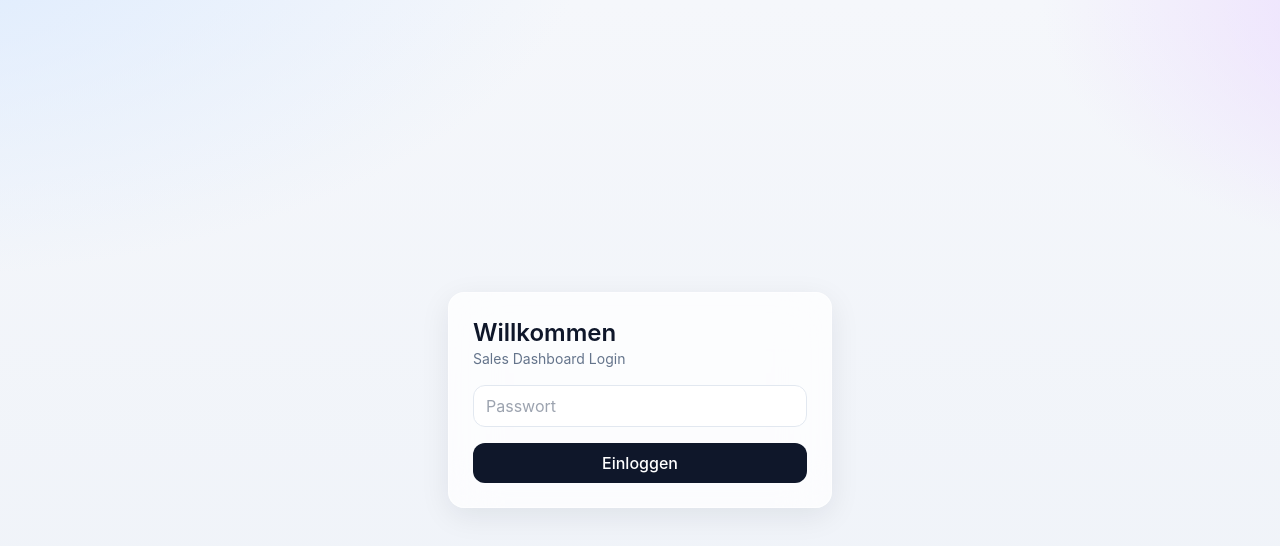
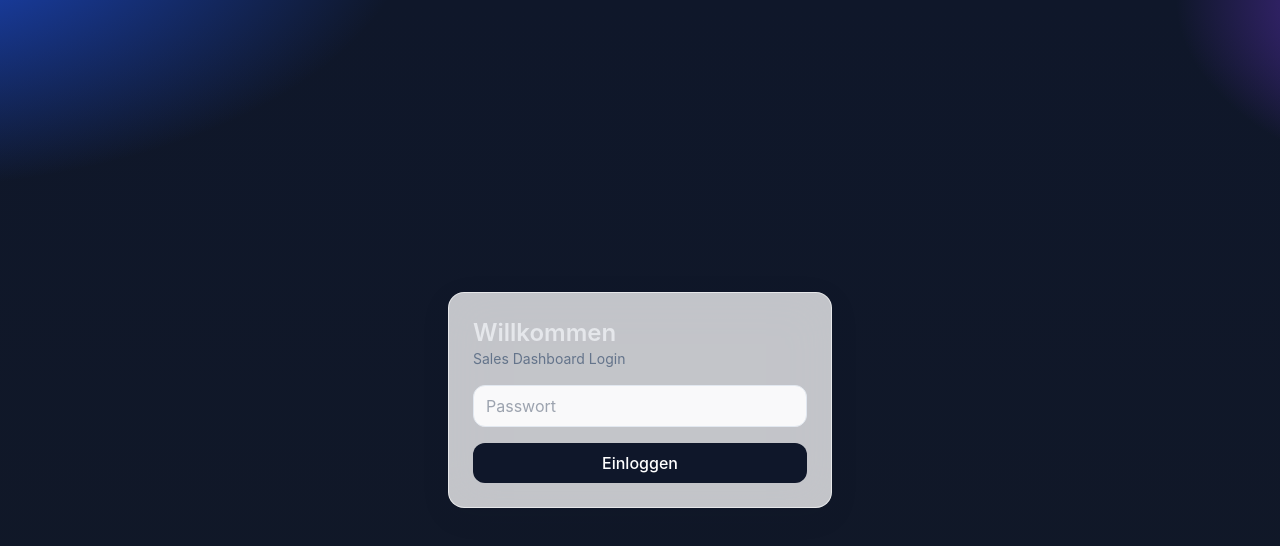
Before and after one commit to lukas-final/Sales-Dashboard-DPB, a Next.js app: page /login in a window 1280 px wide. Shown: the top 546 px of the page. Built offline with nearby package versions, Linux system fonts and the light colour scheme.

Commit message:
style: darker background + readable forms; feat: broader dashboard month options

```diff
--- a/app/(protected)/dashboard/page.tsx
+++ b/app/(protected)/dashboard/page.tsx
@@ -25,12 +25,20 @@
   const [months, setMonths] = useState<string[]>([])
 
   useEffect(() => {
-    fetch('/api/sales?month=all')
-      .then((r) => r.json())
-      .then((rows: Array<{ month_key: string }>) => {
-        const unique = Array.from(new Set(rows.map((r) => r.month_key).filter(Boolean))).sort().reverse()
-        setMonths(unique)
+    Promise.all([
+      fetch('/api/sales?month=all').then((r) => r.json() as Promise<Array<{ month_key: string }>>),
+      fetch('/api/traffic?month=all').then((r) => r.json() as Promise<Array<{ month_key: string }>>),
+    ]).then(([salesRows, trafficRows]) => {
+      const all = [...salesRows, ...trafficRows]
+      const fromData = Array.from(new Set(all.map((r) => r.month_key).filter(Boolean)))
+      const now = new Date()
+      const recent = Array.from({ length: 12 }).map((_, i) => {
+        const d = new Date(now.getFullYear(), now.getMonth() - i, 1)
+        return `${d.getFullYear()}-${String(d.getMonth() + 1).padStart(2, '0')}`
       })
+      const unique = Array.from(new Set([...fromData, ...recent])).sort().reverse()
+      setMonths(unique)
+    })
   }, [])
 
   useEffect(() => {
--- a/app/(protected)/data-entry/page.tsx
+++ b/app/(protected)/data-entry/page.tsx
@@ -104,7 +104,7 @@
     <div className="max-w-5xl w-full overflow-x-hidden space-y-5">
       <h1 className="text-2xl font-bold">Dateneingabe</h1>
 
-      <section className="bg-white border border-neutral-200 rounded-xl p-4 space-y-3">
+      <section className="bg-white border border-neutral-200 rounded-xl p-4 space-y-3 text-slate-900">
         <h2 className="font-semibold">A) Ad Spend + Lead Eingang (unabhängig vom Verkauf)</h2>
         <form onSubmit={submitTraffic} className="space-y-3">
           <div className="grid grid-cols-1 md:grid-cols-2 gap-3">
@@ -112,16 +112,16 @@
               <input type="month" value={trafficMonth} onChange={(e) => setTrafficMonth(e.target.value)} className="w-full min-w-0 max-w-full bg-white border border-neutral-300 rounded px-3 py-2 appearance-none" />
             </Field>
             <Field label="Ad Spend (Monat)">
-              <input type="number" value={adSpend} onChange={(e) => setAdSpend(e.target.value)} className="w-full bg-white border border-neutral-300 rounded px-3 py-2" />
+              <input type="number" value={adSpend} onChange={(e) => setAdSpend(e.target.value)} className="w-full bg-white text-slate-900 placeholder:text-slate-400 border border-neutral-300 rounded px-3 py-2" />
             </Field>
             <Field label="Lead Eingang gesamt">
-              <input type="number" value={leads} onChange={(e) => setLeads(e.target.value)} className="w-full bg-white border border-neutral-300 rounded px-3 py-2" />
+              <input type="number" value={leads} onChange={(e) => setLeads(e.target.value)} className="w-full bg-white text-slate-900 placeholder:text-slate-400 border border-neutral-300 rounded px-3 py-2" />
             </Field>
             <Field label="Terminiert gesamt">
-              <input type="number" value={scheduled} onChange={(e) => setScheduled(e.target.value)} className="w-full bg-white border border-neutral-300 rounded px-3 py-2" />
+              <input type="number" value={scheduled} onChange={(e) => setScheduled(e.target.value)} className="w-full bg-white text-slate-900 placeholder:text-slate-400 border border-neutral-300 rounded px-3 py-2" />
             </Field>
             <Field label="Verloren in Terminierung">
-              <input type="number" value={lostScheduling} onChange={(e) => setLostScheduling(e.target.value)} className="w-full bg-white border border-neutral-300 rounded px-3 py-2" />
+              <input type="number" value={lostScheduling} onChange={(e) => setLostScheduling(e.target.value)} className="w-full bg-white text-slate-900 placeholder:text-slate-400 border border-neutral-300 rounded px-3 py-2" />
             </Field>
           </div>
           {errorA ? <p className="text-sm text-red-600">{errorA}</p> : null}
@@ -129,7 +129,7 @@
         </form>
       </section>
 
-      <section className="bg-white border border-neutral-200 rounded-xl p-4 space-y-3">
+      <section className="bg-white border border-neutral-200 rounded-xl p-4 space-y-3 text-slate-900">
         <h2 className="font-semibold">B) Terminierter Kontakt bei Closer (separate Statistik)</h2>
         <form onSubmit={submitCloser} className="space-y-3">
           <div className="grid grid-cols-1 md:grid-cols-2 gap-3">
@@ -143,7 +143,7 @@
 
           {attendance === 'ERSCHIENEN' && outcome === 'FOLLOW_UP' ? (
             <Field label="Follow-Up Termin">
-              <input type="date" value={followUpDate} onChange={(e) => setFollowUpDate(e.target.value)} className="w-full bg-white border border-neutral-300 rounded px-3 py-2" />
+              <input type="date" value={followUpDate} onChange={(e) => setFollowUpDate(e.target.value)} className="w-full bg-white text-slate-900 placeholder:text-slate-400 border border-neutral-300 rounded px-3 py-2" />
             </Field>
           ) : null}
 
@@ -151,15 +151,15 @@
             <div className="grid grid-cols-1 md:grid-cols-2 gap-3">
               <Select label="Zahlungsart" value={paymentType} onChange={(v) => setPaymentType(v as Payment)} options={[{ v: 'FULL', l: 'Vollzahler' }, { v: 'INSTALLMENT', l: 'Ratenzahler' }]} />
               <Field label="Gesamthöhe Abschluss (€)">
-                <input type="number" value={amount} onChange={(e) => setAmount(e.target.value)} className="w-full bg-white border border-neutral-300 rounded px-3 py-2" />
+                <input type="number" value={amount} onChange={(e) => setAmount(e.target.value)} className="w-full bg-white text-slate-900 placeholder:text-slate-400 border border-neutral-300 rounded px-3 py-2" />
               </Field>
               {paymentType === 'INSTALLMENT' ? (
                 <>
                   <Field label="Ratenhöhe (€)">
-                    <input type="number" value={installmentAmount} onChange={(e) => setInstallmentAmount(e.target.value)} className="w-full bg-white border border-neutral-300 rounded px-3 py-2" />
+                    <input type="number" value={installmentAmount} onChange={(e) => setInstallmentAmount(e.target.value)} className="w-full bg-white text-slate-900 placeholder:text-slate-400 border border-neutral-300 rounded px-3 py-2" />
                   </Field>
                   <Field label="Anzahl Raten">
-                    <input type="number" value={installmentCount} onChange={(e) => setInstallmentCount(e.target.value)} className="w-full bg-white border border-neutral-300 rounded px-3 py-2" />
+                    <input type="number" value={installmentCount} onChange={(e) => setInstallmentCount(e.target.value)} className="w-full bg-white text-slate-900 placeholder:text-slate-400 border border-neutral-300 rounded px-3 py-2" />
                   </Field>
                 </>
               ) : null}
@@ -182,7 +182,7 @@
   return (
     <label className="text-sm block">
       {label}
-      <select className="w-full bg-white border border-neutral-300 rounded px-3 py-2" value={value} onChange={(e) => onChange(e.target.value)}>
+      <select className="w-full bg-white text-slate-900 placeholder:text-slate-400 border border-neutral-300 rounded px-3 py-2" value={value} onChange={(e) => onChange(e.target.value)}>
         <option value="">Bitte wählen</option>
         {options.map((o) => <option key={o.v} value={o.v}>{o.l}</option>)}
       </select>
--- a/app/globals.css
+++ b/app/globals.css
@@ -3,12 +3,12 @@
 @tailwind utilities;
 
 :root {
-  --bg-0: #f5f7fb;
-  --bg-1: #eef2f8;
-  --text: #0f172a;
-  --muted: #64748b;
-  --card: rgba(255, 255, 255, 0.72);
-  --border: rgba(255, 255, 255, 0.5);
+  --bg-0: #0f172a;
+  --bg-1: #111827;
+  --text: #e5e7eb;
+  --muted: #94a3b8;
+  --card: rgba(255, 255, 255, 0.88);
+  --border: rgba(255, 255, 255, 0.6);
 }
 
 * {
@@ -18,19 +18,19 @@
 body {
   color: var(--text);
   background:
-    radial-gradient(1200px 600px at -10% -10%, #dbeafe 0%, transparent 60%),
-    radial-gradient(900px 500px at 120% 0%, #e9d5ff 0%, transparent 55%),
+    radial-gradient(1200px 600px at -10% -10%, #1d4ed8 0%, transparent 45%),
+    radial-gradient(900px 500px at 120% 0%, #7c3aed 0%, transparent 40%),
     linear-gradient(180deg, var(--bg-0), var(--bg-1));
   font-family: -apple-system, BlinkMacSystemFont, 'SF Pro Text', 'SF Pro Display', 'Segoe UI', Roboto, Helvetica, Arial, sans-serif;
 }
 
 @layer components {
   .apple-shell {
-    @apply min-h-screen text-slate-900;
+    @apply min-h-screen text-slate-100;
   }
 
   .apple-nav {
-    @apply sticky top-0 z-50 backdrop-blur-xl bg-white/70 border-b border-white/60;
+    @apply sticky top-0 z-50 backdrop-blur-xl bg-slate-900/55 border-b border-white/20;
   }
 
   .apple-card {
@@ -54,7 +54,7 @@
   }
 
   .apple-btn-secondary {
-    @apply apple-btn bg-white text-slate-800 border border-slate-200 hover:bg-slate-50;
+    @apply apple-btn bg-white/90 text-slate-900 border border-white/80 hover:bg-white;
   }
 }
 
```
